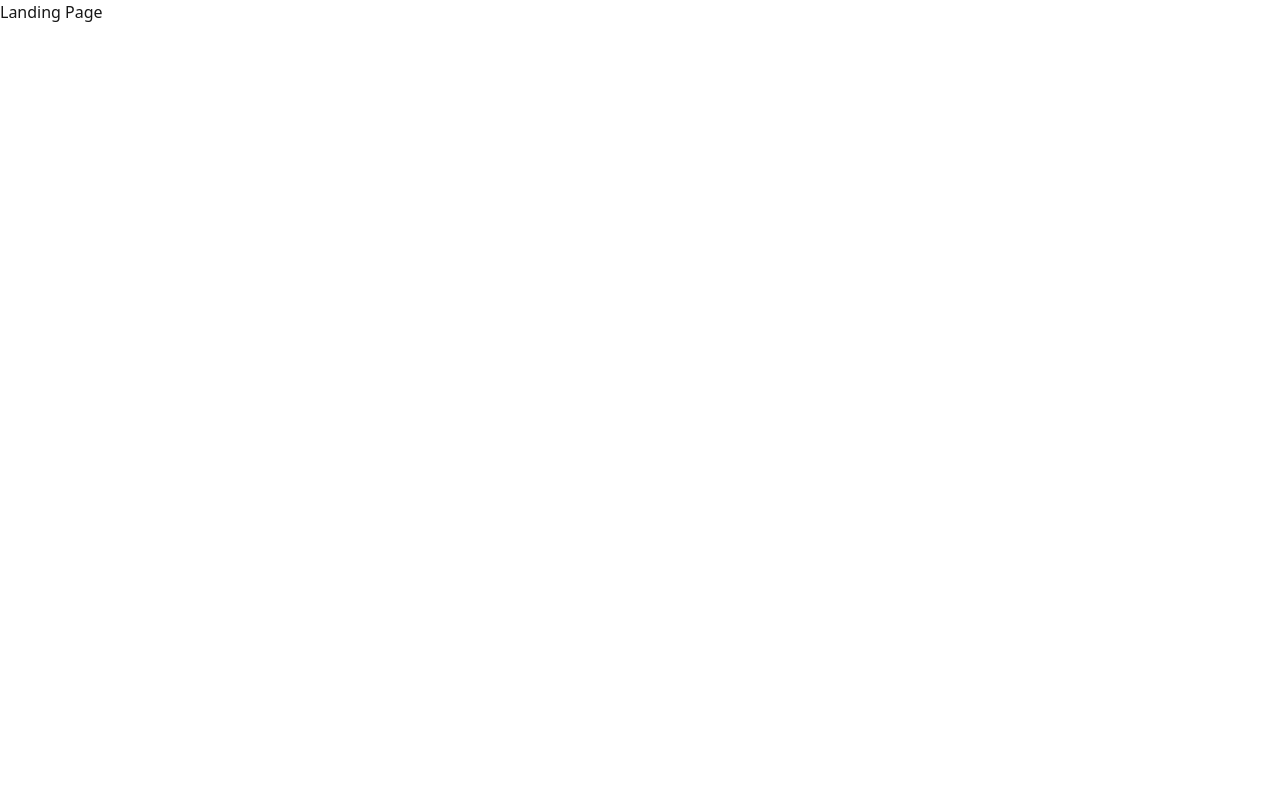
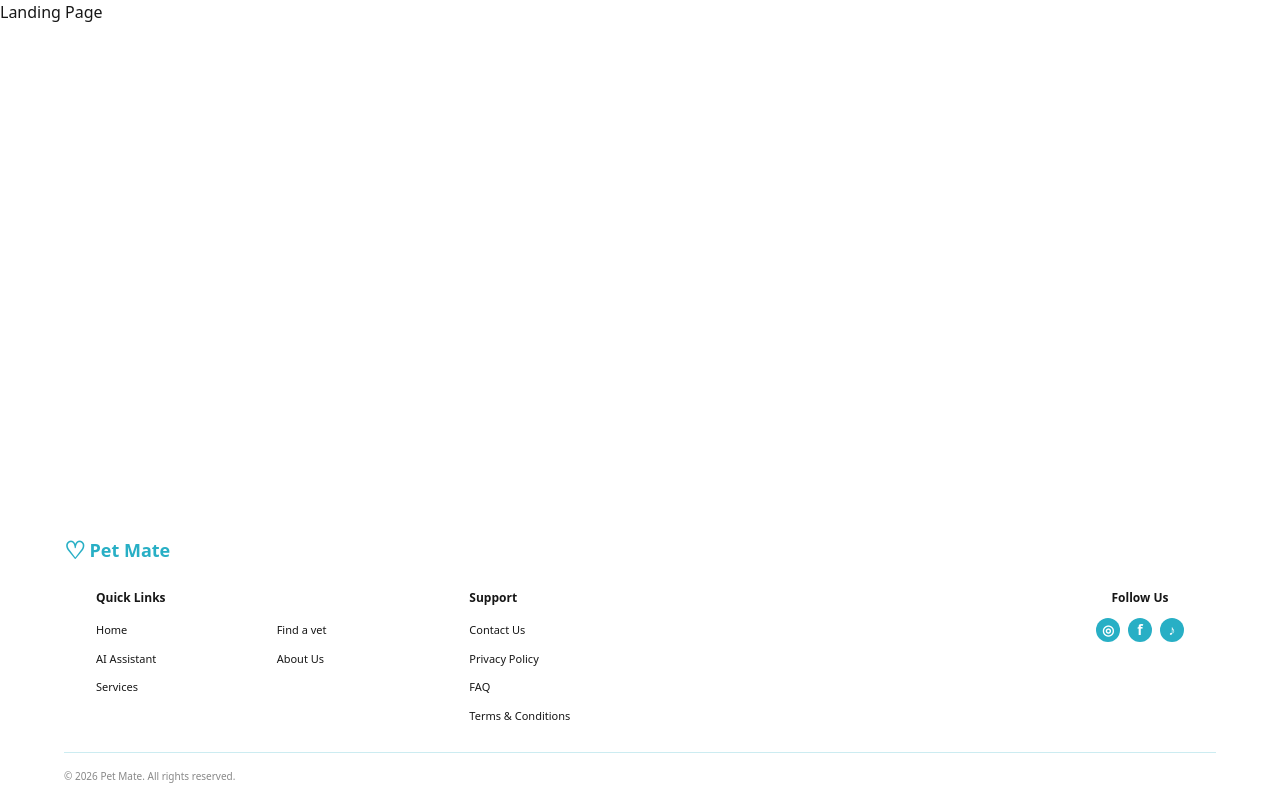
Before and after one commit to DevOraIntern2026/PetPal_team7, a Next.js app in the folder frontend/: page / in a window 1280 px wide. Built offline with nearby package versions, Linux system fonts and the light colour scheme.

Commit message:
Build footer section

```diff
--- a/frontend/app/layout.jsx
+++ b/frontend/app/layout.jsx
@@ -1,5 +1,6 @@
 import { Geist, Geist_Mono } from "next/font/google";
 import "./globals.css";
+import Footer from "../components/layout/Footer";
 
 const geistSans = Geist({
   variable: "--font-geist-sans",
@@ -20,8 +21,12 @@ export default function RootLayout({ children }) {
   return (
     <html
       lang="en"
-      className={`${geistSans.variable} ${geistMono.variable} h-full antialiased`}>
-      <body className="min-h-full flex flex-col">{children}</body>
+      className={`${geistSans.variable} ${geistMono.variable} h-full antialiased`}
+    >
+      <body className="flex min-h-full flex-col">
+        <main className="flex-1">{children}</main>
+        <Footer />
+      </body>
     </html>
   );
 }
--- /dev/null
+++ b/frontend/components/layout/Footer.jsx
@@ -0,0 +1,116 @@
+import Link from "next/link";
+
+const quickLinks = [
+  { label: "Home", href: "/" },
+  { label: "Find a vet", href: "/find-a-vet" },
+  { label: "AI Assistant", href: "/ai-assistant" },
+  { label: "About Us", href: "/about-us" },
+  { label: "Services", href: "/services" },
+];
+
+const supportLinks = [
+  { label: "Contact Us", href: "/contact-us" },
+  { label: "Privacy Policy", href: "/privacy-policy" },
+  { label: "FAQ", href: "/faq" },
+  { label: "Terms & Conditions", href: "/terms" },
+];
+
+export default function Footer() {
+  return (
+    <footer className="w-full bg-white px-4 pt-8 text-[#171717] sm:px-6">
+      <div className="mx-auto max-w-6xl">
+        {/* Logo */}
+        <Link
+          href="/"
+          className="mb-6 inline-flex items-center gap-1 text-lg font-bold text-[#28afc5]"
+        >
+          <span className="text-2xl" aria-hidden="true">
+            ♡
+          </span>
+          <span>Pet Mate</span>
+        </Link>
+
+        {/* Footer Content */}
+        <div className="grid grid-cols-2 gap-x-6 gap-y-8 px-2 pb-7 sm:grid-cols-3 sm:gap-8 sm:px-8">
+          {/* Quick Links */}
+          <div className="col-span-2 sm:col-span-1">
+            <h3 className="mb-4 text-xs font-bold">Quick Links</h3>
+
+            <div className="grid grid-cols-2 gap-x-5 gap-y-3">
+              {quickLinks.map((link) => (
+                <Link
+                  key={link.href}
+                  href={link.href}
+                  className="text-[11px] transition-colors hover:text-[#28afc5]"
+                >
+                  {link.label}
+                </Link>
+              ))}
+            </div>
+          </div>
+
+          {/* Support */}
+          <div>
+            <h3 className="mb-4 text-xs font-bold">Support</h3>
+
+            <div className="flex flex-col items-start gap-3">
+              {supportLinks.map((link) => (
+                <Link
+                  key={link.href}
+                  href={link.href}
+                  className="text-[11px] transition-colors hover:text-[#28afc5]"
+                >
+                  {link.label}
+                </Link>
+              ))}
+            </div>
+          </div>
+
+          {/* Social Media */}
+          <div className="col-span-2 sm:col-span-1 sm:justify-self-end">
+            <h3 className="mb-3 text-xs font-bold sm:text-center">Follow Us</h3>
+
+            <div className="flex items-center gap-2 sm:justify-center">
+              <a
+                href="https://www.instagram.com/"
+                target="_blank"
+                rel="noreferrer"
+                aria-label="Instagram"
+                className="flex h-6 w-6 items-center justify-center rounded-full bg-[#28afc5] text-sm font-bold text-white transition-transform hover:-translate-y-1"
+              >
+                ◎
+              </a>
+
+              <a
+                href="https://www.facebook.com/"
+                target="_blank"
+                rel="noreferrer"
+                aria-label="Facebook"
+                className="flex h-6 w-6 items-center justify-center rounded-full bg-[#28afc5] text-sm font-bold text-white transition-transform hover:-translate-y-1"
+              >
+                f
+              </a>
+
+              <a
+                href="https://www.tiktok.com/"
+                target="_blank"
+                rel="noreferrer"
+                aria-label="TikTok"
+                className="flex h-6 w-6 items-center justify-center rounded-full bg-[#28afc5] text-sm font-bold text-white transition-transform hover:-translate-y-1"
+              >
+                ♪
+              </a>
+            </div>
+          </div>
+        </div>
+
+        {/* Copyright */}
+        <div className="border-t border-[#ccecf1] py-4">
+          <p className="text-[10px] text-[#888888]">
+            © 2026 Pet Mate. All rights reserved.{" "}
+          </p>
+        </div>
+      </div>
+    </footer>
+  );
+}
```
Also changed, not shown: 1 other file (tests, documents, lock files or other folders).
